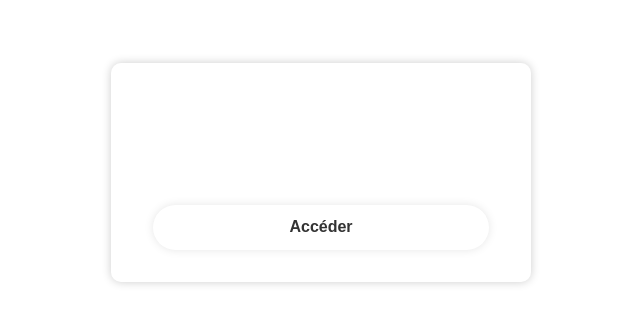
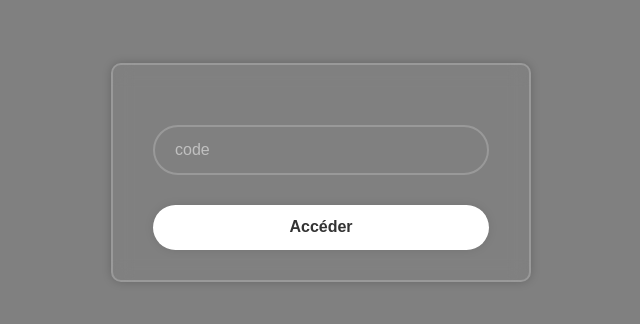
Before and after one commit to YashLeBg/SiteWebMusic, a React (Vite) app in the folder Code/music-app/: page / in a window 1280 px wide. Shown: the part 228-552 px from the top of the page, without its empty margins (319-959 px from the left). Built offline with nearby package versions, Linux system fonts and the light colour scheme.

Commit message:
Debut de semaine

```diff
--- a/Code/music-app/src/Components/Connexion/Connexion.css
+++ b/Code/music-app/src/Components/Connexion/Connexion.css
@@ -10,7 +10,9 @@ body {
     min-height: 100vh;
     justify-content: center;
     align-items: center;
+    background-color: grey;
 }
+
 
 /* CSS POUR LE FORM */
 
--- a/Code/music-app/src/Components/Connexion/Connexion.tsx
+++ b/Code/music-app/src/Components/Connexion/Connexion.tsx
@@ -20,7 +20,7 @@ function Connexion() {
   };
 
   return (
-    <>
+    <div className="pageConnexion">
       <div className="wrapper">
         <form onSubmit={handleSubmit}>
           <div className="input-box">
@@ -32,7 +32,7 @@ function Connexion() {
           </button>
         </form>
       </div>
-    </>
+    </div>
   );
 }
 
--- a/Code/music-app/src/Components/EPs/Mojo/Mojo.tsx
+++ b/Code/music-app/src/Components/EPs/Mojo/Mojo.tsx
@@ -62,7 +62,7 @@ const Mojo: React.FC = () => {
 
     return (
       <div>
-        <h3 className="text-black rounded bg-gray-300 text-center mt-2">
+        <h3 className="text-black text-center mt-2">
           {title}
         </h3>
         <div
--- a/Code/music-app/src/Components/Launch/Launch.tsx
+++ b/Code/music-app/src/Components/Launch/Launch.tsx
@@ -14,6 +14,7 @@ function Launch() {
         className="react-player"
         url={video}
         playing
+        controls
         width="100%"
         height="100%"
         onEnded={() => {
```
Also changed, not shown: 2 other files (tests, documents, lock files or other folders).
